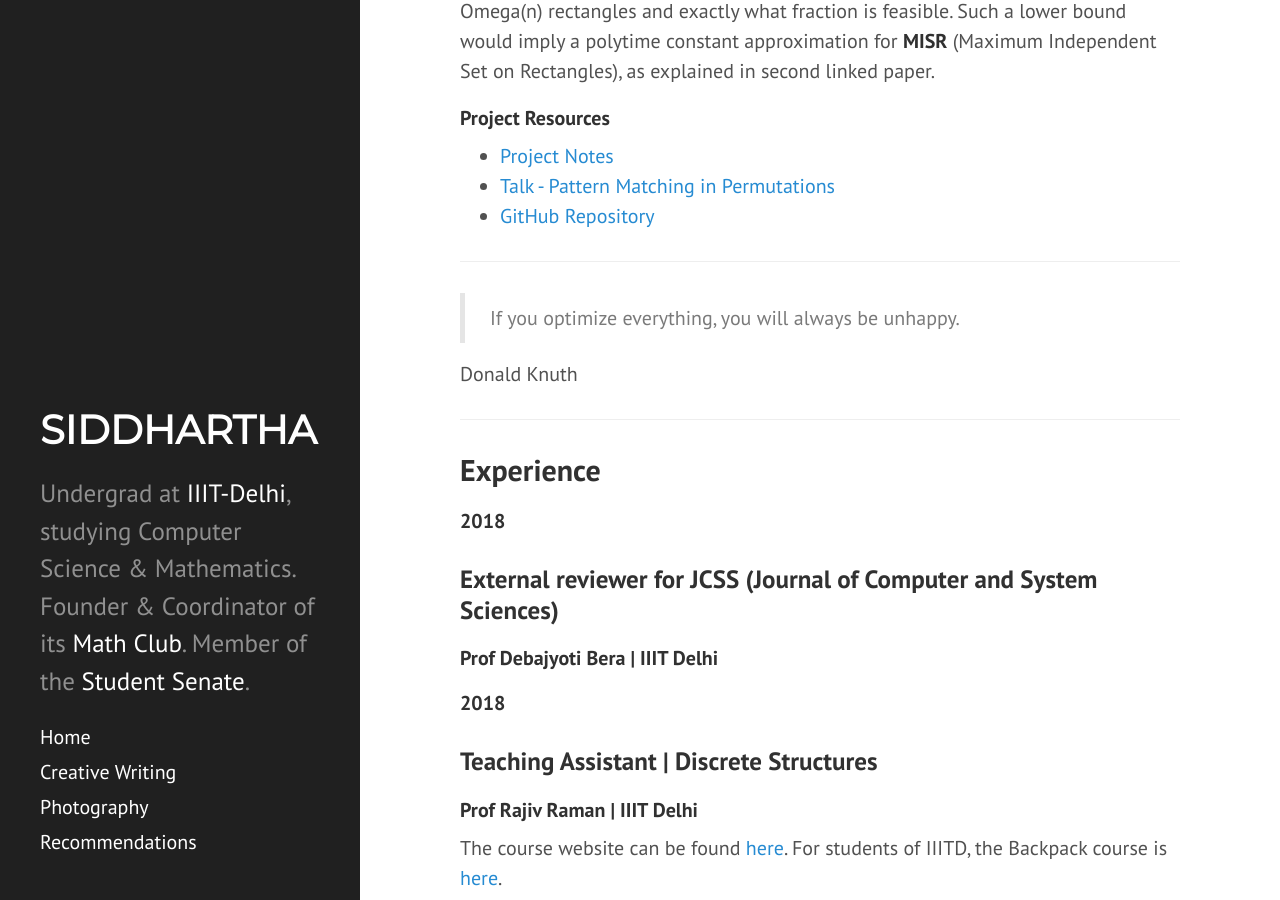
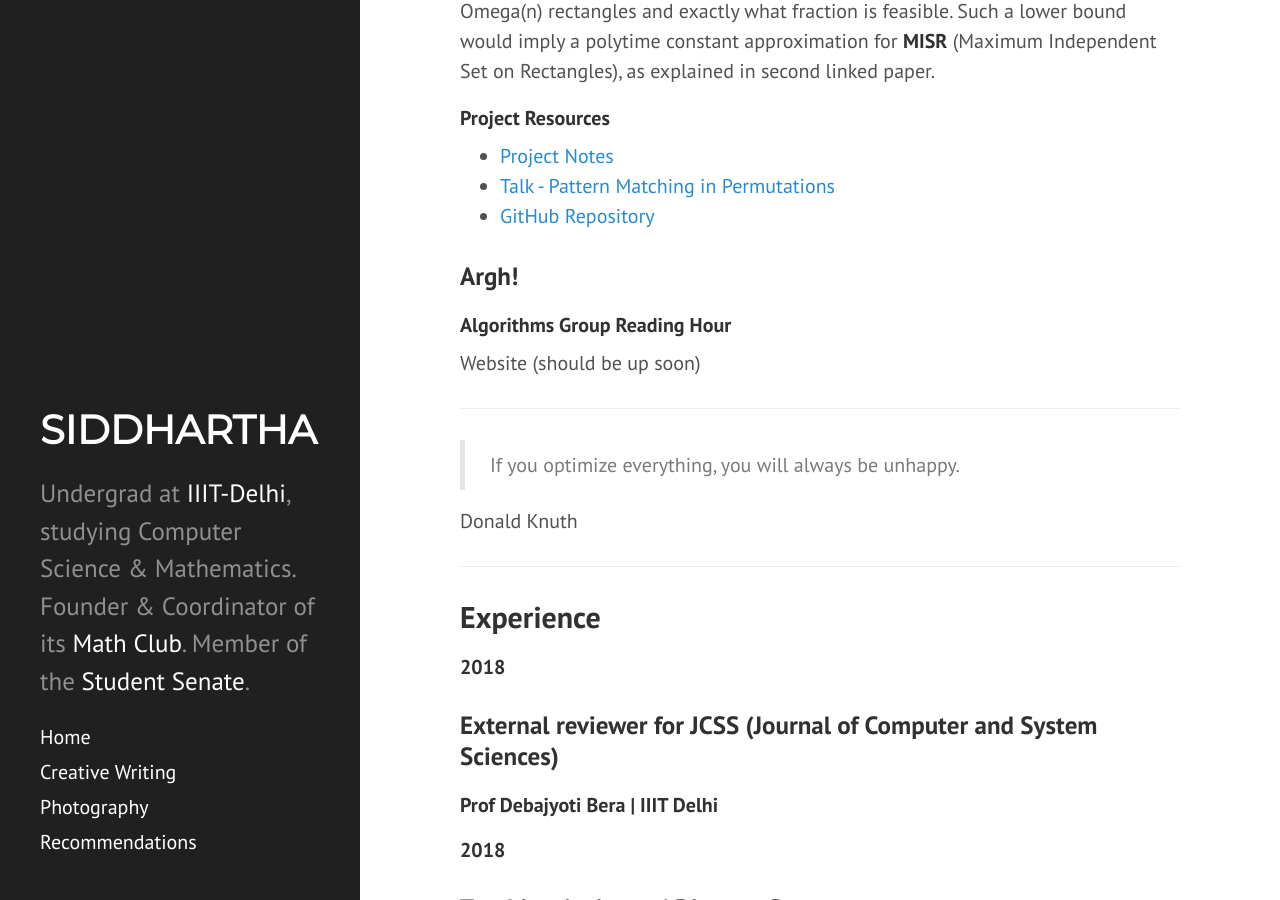
Before and after one commit to siddjai/siddjai.github.io, a Jekyll site: the page built from index.md, in a window 1280 px wide and 900 px high, scrolled down 901 px. Built offline with Jekyll 4.4.1, drawn with Linux system fonts in a browser that asks for light colours; nearby versions of some CDN libraries.

Commit message:
Update index.md

```diff
--- a/index.md
+++ b/index.md
@@ -28,6 +28,11 @@ Since May 2018 I have been working on Guillotine Cuts for Axis Parallel Rectangl
 - [Project Notes](https://drive.google.com/file/d/1jIO42yqXNnvBV0but5ltBkpygqLOCK0j/view?usp=sharing)
 - [Talk - Pattern Matching in Permutations](https://drive.google.com/file/d/0B6YcTGvq8kkBTzNlRlJFbmEtY3BhUnZVNThNOTl4SklzRTZB/view?usp=sharing)
 - [GitHub Repository](https://github.com/siddjai/GuillotineCuts)
+
+### Argh!
+#### Algorithms Group Reading Hour
+
+Website (should be up soon)
 
 ___
 
```
